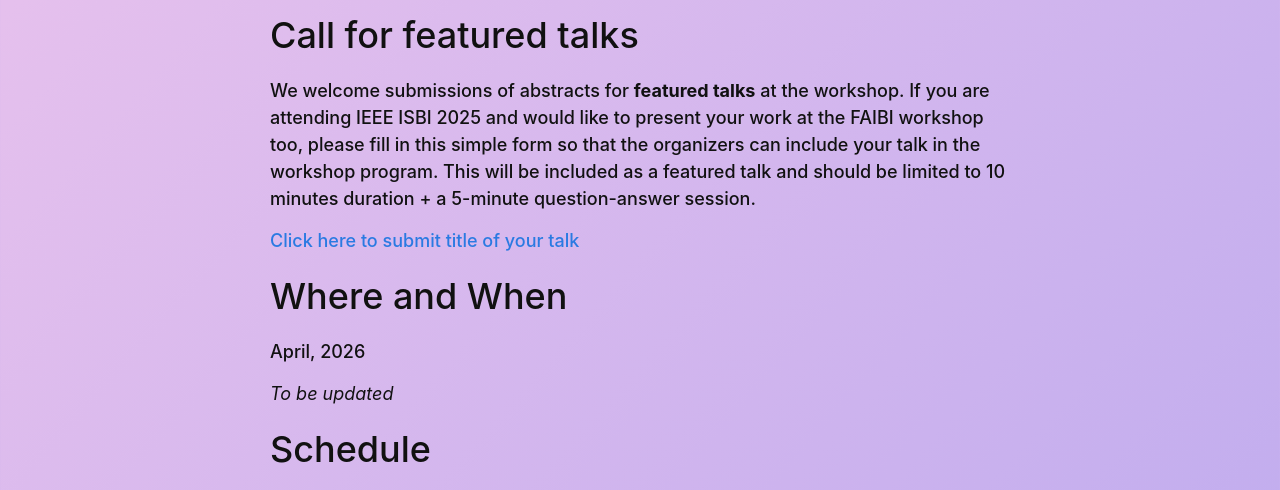
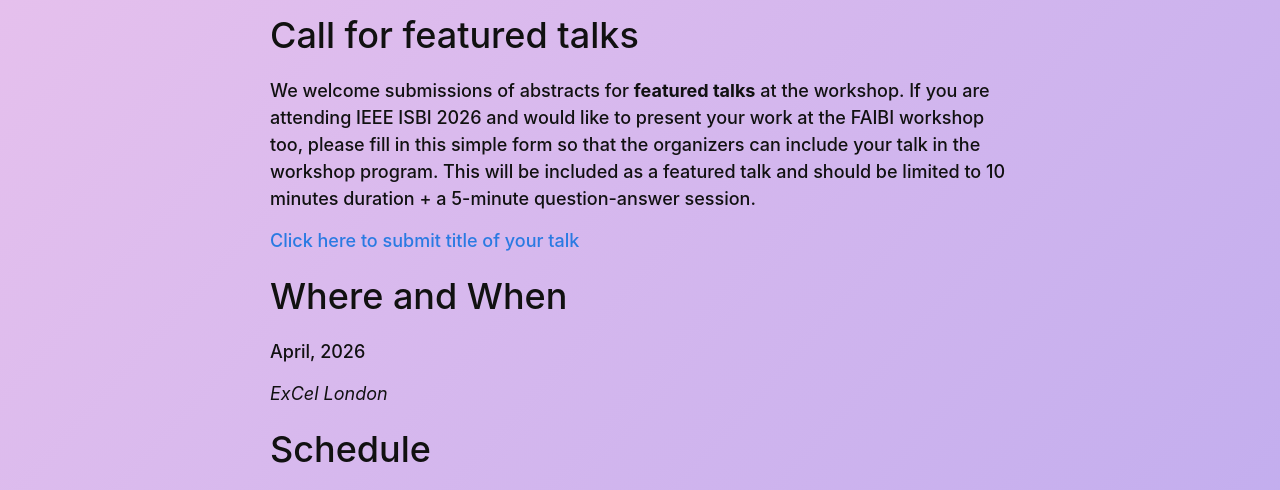
Before and after one commit to hazratali/faibi2026, a Jekyll site: the page built from index.md, in a window 1280 px wide and 1400 px high, scrolled down 1257 px. Shown: the part 180-670 px from the top of the window. Built offline with Jekyll 4.4.1, drawn with Linux system fonts in a browser that asks for light colours; some of the changed text lies outside the part shown.

Commit message:
Update index.md

```diff
--- a/index.md
+++ b/index.md
@@ -47,7 +47,7 @@ Foundation AI models are generalistic AI models that have recently garnered huge
 
 
 # Call for featured talks
-We welcome submissions of abstracts for **featured talks** at the workshop. If you are attending IEEE ISBI 2025 and would like to present your work at the FAIBI workshop too, please fill in this simple form so that the organizers can include your talk in the workshop program. This will be included as a featured talk and should be limited to 10 minutes duration + a 5-minute question-answer session.
+We welcome submissions of abstracts for **featured talks** at the workshop. If you are attending IEEE ISBI 2026 and would like to present your work at the FAIBI workshop too, please fill in this simple form so that the organizers can include your talk in the workshop program. This will be included as a featured talk and should be limited to 10 minutes duration + a 5-minute question-answer session.
 
 [Click here to submit title of your talk](https://docs.google.com/forms/d/e/1FAIpQLSe96IR-Y2_DSLN4-5-fLwnhukNonTVkOLhZvRqe85nZ0nkYjA/viewform?usp=sharing&ouid=111091430880916872727)
 
@@ -55,7 +55,7 @@ We welcome submissions of abstracts for **featured talks** at the workshop. If y
 # Where and When
 April, 2026
 
-*To be updated*
+*ExCel London*
 
 
 # Schedule
```
Also changed, not shown: other parts of index.md (+1 -1 lines).
